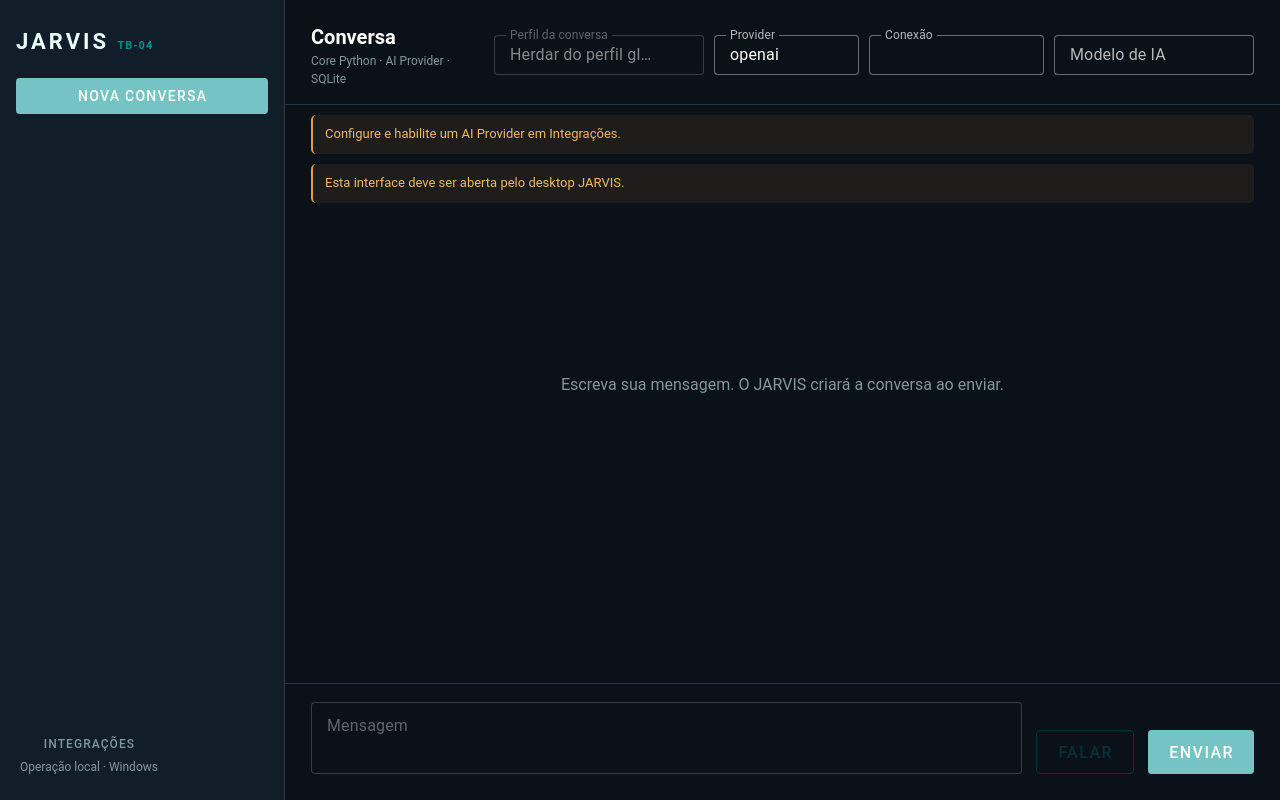
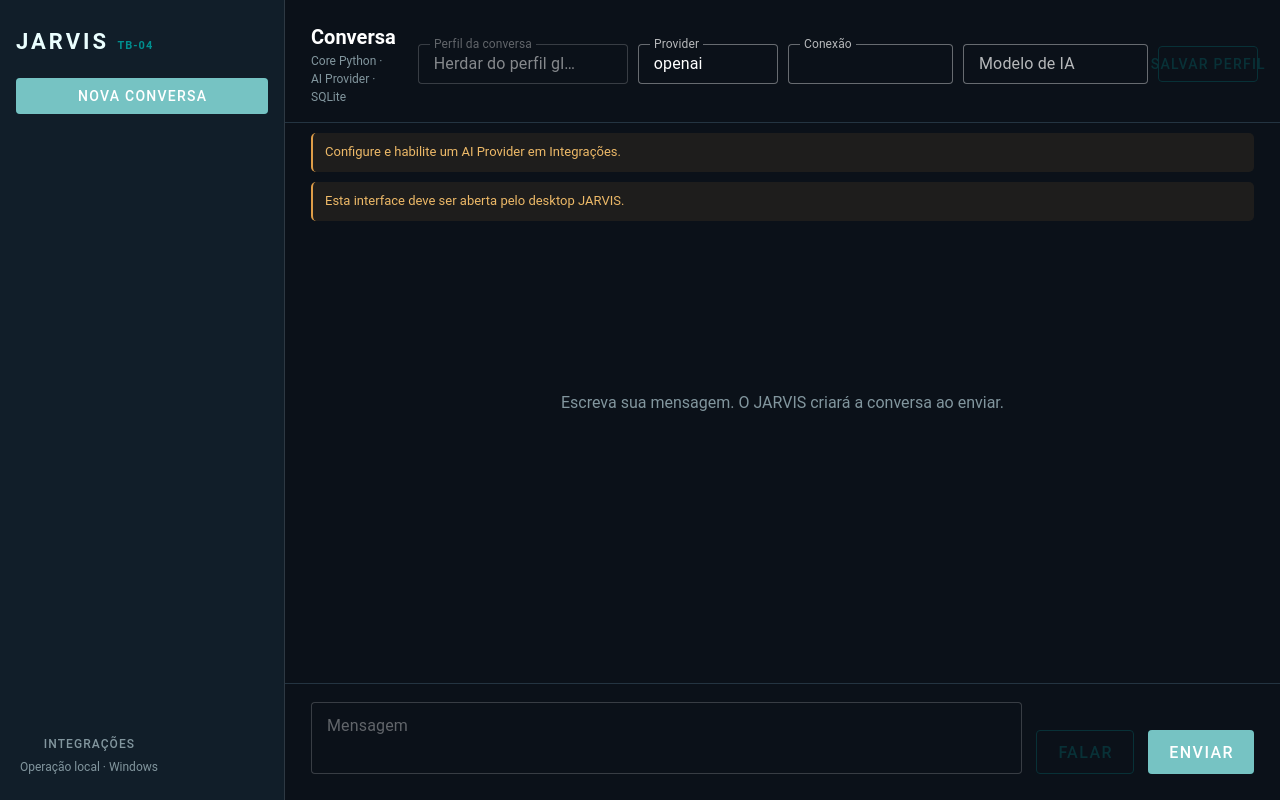
Before and after one commit to kallbuloso/sofias_jarvis, a Vue app in the folder frontend/: page / in a window 1280 px wide. Built offline with nearby package versions, Linux system fonts and the light colour scheme.

Commit message:
ui(tb-04d): allow explicit save of effective inference profile

```diff
--- a/frontend/src/App.vue
+++ b/frontend/src/App.vue
@@ -839,6 +839,21 @@ async function ensureAISelection() {
   }
 }
 
+async function saveEffectiveInferenceProfile() {
+  if (busy.value || inferenceProfileBusy.value) return
+  inferenceProfileBusy.value = true
+  warning.value = ''
+  try {
+    const ok = await ensureAISelection()
+    if (!ok) return
+    if (selected.value) {
+      await refreshConversationInference(selected.value)
+    }
+  } finally {
+    inferenceProfileBusy.value = false
+  }
+}
+
 async function configureGitHub() {
   if (integrationBusy.value || !githubToken.value.trim()) return
   integrationBusy.value = true
@@ -1186,6 +1201,15 @@ onMounted(async () => {
                 label="Modelo de IA"
                 variant="outlined" density="compact" hide-details
                 placeholder="Digite o modelo habilitado"/>
+              <v-btn
+                variant="outlined"
+                color="primary"
+                :loading="inferenceProfileBusy"
+                :disabled="busy || inferenceProfileBusy || !aiProvider ||
+                  !aiConnectionId || !model.trim()"
+                @click="saveEffectiveInferenceProfile">
+                Salvar perfil
+              </v-btn>
             </div>
           </div>
           <div v-if="!credentialConfigured" class="inline-alert" role="alert">
@@ -1602,8 +1626,9 @@ html, body, #app { height: 100%; margin: 0; }
 .composer { display: flex; align-items: end; gap: 14px; padding: 18px 26px 26px;
   border-top: 1px solid #243441; }
 .composer .v-input { flex: 1; }
-.ai-selector { display: grid; grid-template-columns: 210px 145px 175px minmax(190px, 1fr);
-  gap: 10px; min-width: 760px; }
+.ai-selector { display: grid;
+  grid-template-columns: 210px 140px 165px minmax(185px, 1fr) auto;
+  gap: 10px; min-width: 840px; align-items: center; }
 .inference-resolution { margin-top: 4px; color: #79b9b5; }
 .profile-create-grid { display: grid;
   grid-template-columns: repeat(2, minmax(0, 1fr)); gap: 10px;
```
